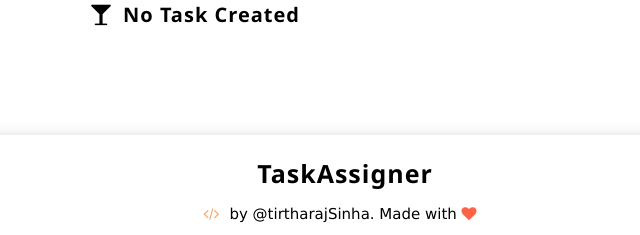
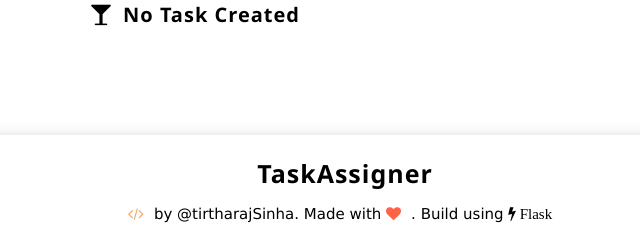
Before and after one commit to tirtharajsinha/TaskAssigner, a Flask app: page / in a window 1280 px wide. Shown: the part 675-910 px from the top of the page, without its empty margins (295-935 px from the left). Run offline with Flask 2, Linux system fonts and the light colour scheme; data that the repository does not hold is empty; some libraries are stand-ins or nearby versions.

Commit message:
pushed app

```diff
--- a/templates/create.html
+++ b/templates/create.html
@@ -131,7 +131,7 @@
     <footer>
         <h2>TaskAssigner</h2>
         <p><i class="fa fa-code" style="color:sandybrown"></i>by @tirtharajSinha. Made with <i class="fa fa-heart"
-                style="color:tomato"></i></p>
+                style="color:tomato"></i>. Build using <i class="fa fa-flash"> Flask</i></p>
     </footer>
     <script src="https://cdn.jsdelivr.net/npm/select2@4.1.0-rc.0/dist/js/select2.min.js"></script>
     <script>
```
Also changed, not shown: registration.db.
